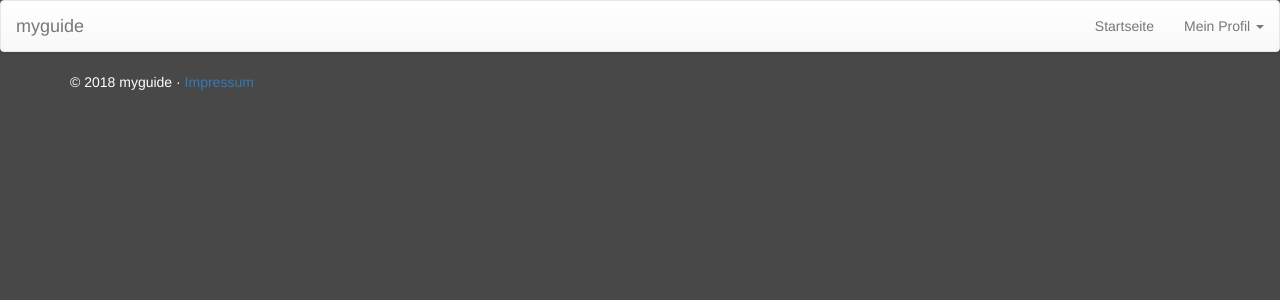
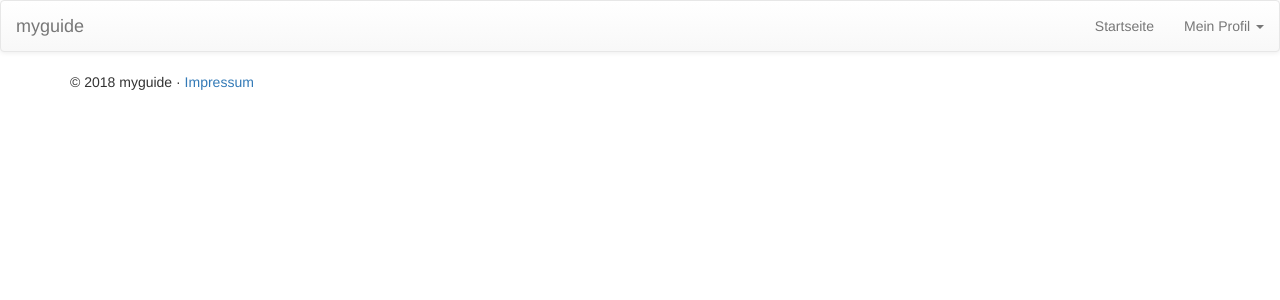
Before and after one commit to WeilbuchnerGeorg/suit-your-route, a PHP site: the page made by includes/views/parts/footer.php in a window 1280 px wide. Shown: the top 300 px of the page. Run offline with PHP 8.4, Linux system fonts and the light colour scheme; the template is opened without the code that fills it, so the values that code supplies are empty; some libraries are stand-ins or nearby versions.

Commit message:
änderungen scss wieder auskommentiert

```diff
--- a/css/myguide.css
+++ b/css/myguide.css
@@ -3,8 +3,3 @@
   padding-top: 50px;
   padding-bottom: 20px;
 }*/
-/* line 8, ../scss/myguide.scss */
-body {
-  background-color: #484848;
-  color: white;
-}
```
